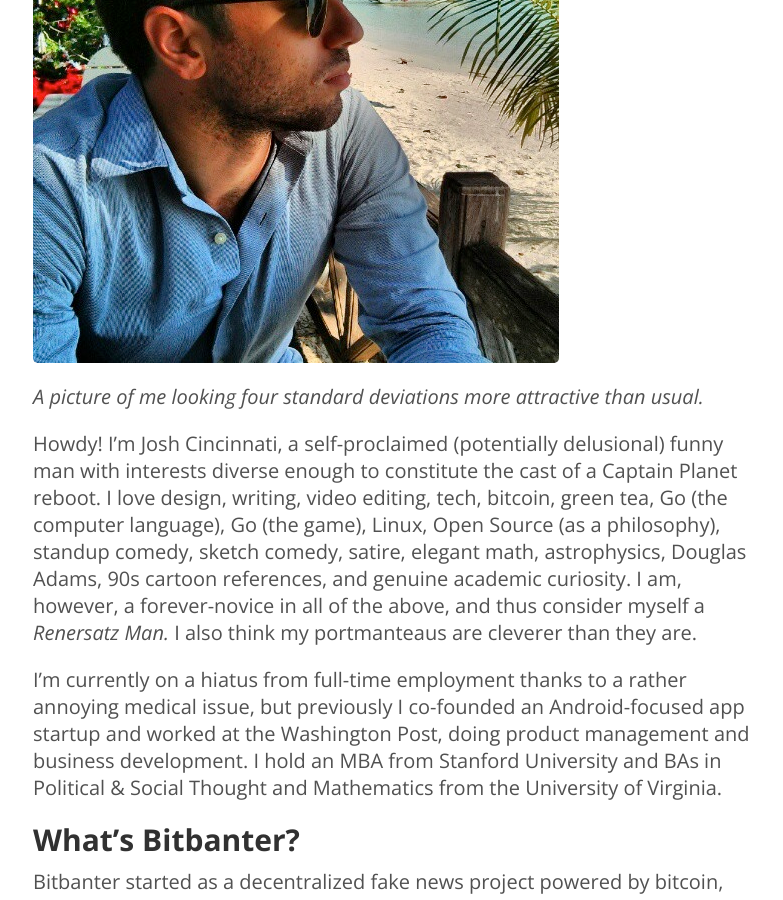
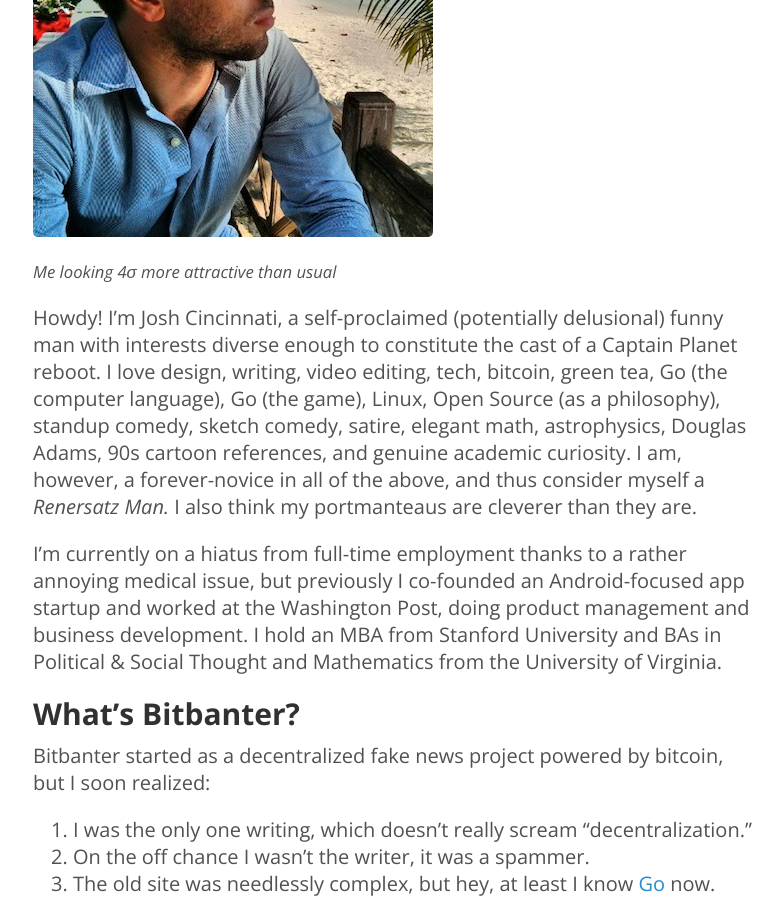
Before and after one commit to acityinohio/bitbanter-archive, a Jekyll site: the page built from about.md, in a window 1280 px wide and 900 px high, scrolled down 360 px. Shown: the whole window, without its empty margins (247-1030 px from the left). Built offline with Jekyll 4.4.1, drawn with Linux system fonts in a browser that asks for light colours; Markdown is read by kramdown in place of the engine named in the settings.

Commit message:
about mods

```diff
--- a/about.md
+++ b/about.md
@@ -5,7 +5,7 @@ thumb: profile.jpg
 ---
 
 ![My ugly mug](/assets/profile.jpg)
-*A picture of me looking four standard deviations more attractive than usual.*
+<small>*Me looking 4&sigma; more attractive than usual*</small>
 
 Howdy! I'm Josh Cincinnati, a self-proclaimed (potentially delusional) funny man with interests diverse enough to constitute the cast of a Captain Planet reboot. I love design, writing, video editing, tech, bitcoin, green tea, Go (the computer language), Go (the game), Linux, Open Source (as a philosophy), standup comedy, sketch comedy, satire, elegant math, astrophysics, Douglas Adams, 90s cartoon references, and genuine academic curiosity. I am, however, a forever-novice in all of the above, and thus consider myself a *Renersatz Man.* I also think my portmanteaus are cleverer than they are.
 
```
Also changed, not shown: assets/profile.jpg.
